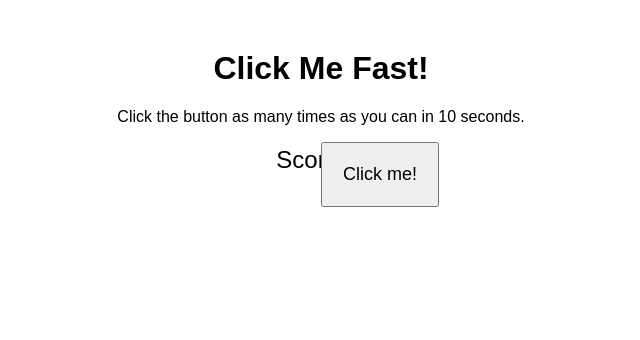
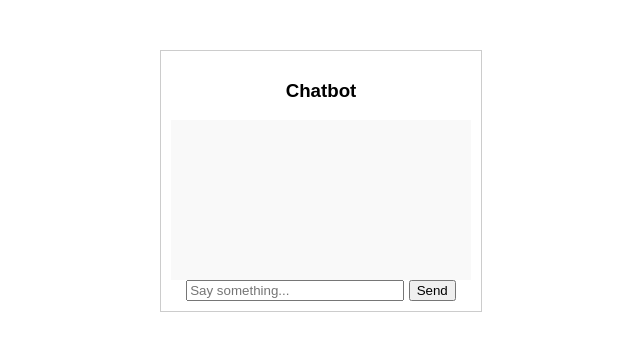
Before and after one commit to GabriGabri211/MyWebsite, a plain HTML site: page index.html in a window 1280 px wide. Shown: the whole page, without its empty margins (319-959 px from the left). Drawn offline with Linux system fonts and the light colour scheme.

Commit message:
Update index.html

```diff
--- a/index.html
+++ b/index.html
@@ -1,7 +1,7 @@
 <!DOCTYPE html>
 <html>
 <head>
-  <title>Click Me Fast!</title>
+  <title>My website</title>
   <style>
     body { font-family: sans-serif; text-align: center; margin-top: 50px; }
     #btn { padding: 20px; font-size: 18px; position: absolute; }
@@ -9,31 +9,32 @@
   </style>
 </head>
 <body>
-  <h1>Click Me Fast!</h1>
-  <p>Click the button as many times as you can in 10 seconds.</p>
-  <button id="btn">Click me!</button>
-  <div id="score">Score: 0</div>
+  <div id="chatbox" style="width: 300px; margin: 50px auto; border: 1px solid #ccc; padding: 10px;">
+  <h3>Chatbot</h3>
+  <div id="chat" style="height: 150px; overflow-y: auto; background: #f9f9f9; padding: 5px;"></div>
+  <input id="msgInput" type="text" placeholder="Say something..." style="width: 70%;" />
+  <button onclick="sendMsg()">Send</button>
+</div>
 
-  <script>
-    const btn = document.getElementById("btn");
-    const scoreDisplay = document.getElementById("score");
-    let score = 0;
-    let timeLeft = 10;
+<script>
+  function sendMsg() {
+    const input = document.getElementById("msgInput");
+    const chat = document.getElementById("chat");
+    const userMsg = input.value;
+    if (!userMsg) return;
 
-    btn.onclick = () => {
-      if (timeLeft > 0) {
-        score++;
-        scoreDisplay.textContent = "Score: " + score;
-        btn.style.top = Math.random() * 80 + "vh";
-        btn.style.left = Math.random() * 80 + "vw";
-      }
-    };
+    // Append user's message
+    chat.innerHTML += `<div><strong>You:</strong> ${userMsg}</div>`;
 
-    setTimeout(() => {
-      timeLeft = 0;
-      btn.disabled = true;
-      alert("Time's up! Your final score is: " + score);
-    }, 10000);
-  </script>
+    // Simple bot response
+    let reply = "Hmm... interesting!";
+    if (userMsg.includes("hello")) reply = "Hey there! 👋";
+    if (userMsg.includes("score")) reply = "Nice one! Keep clicking!";
+
+    chat.innerHTML += `<div><strong>Bot:</strong> ${reply}</div>`;
+    chat.scrollTop = chat.scrollHeight;
+    input.value = "";
+  }
+</script>
 </body>
 </html>
```
